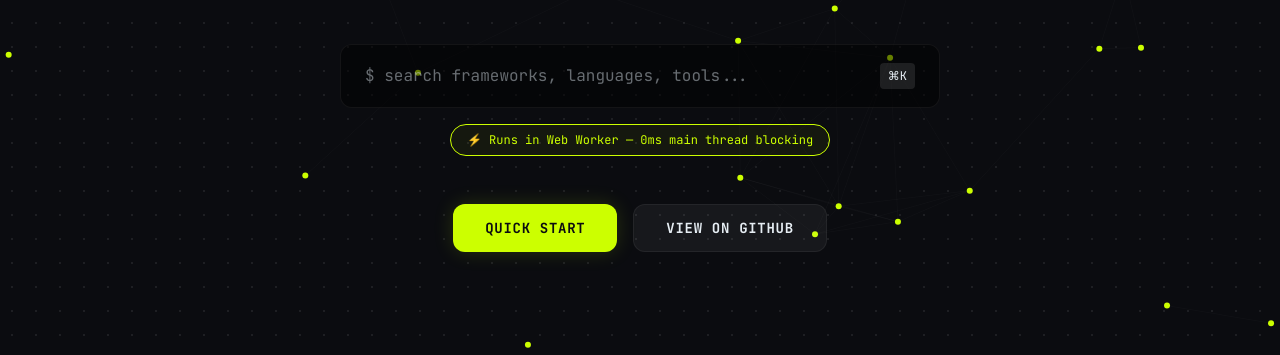
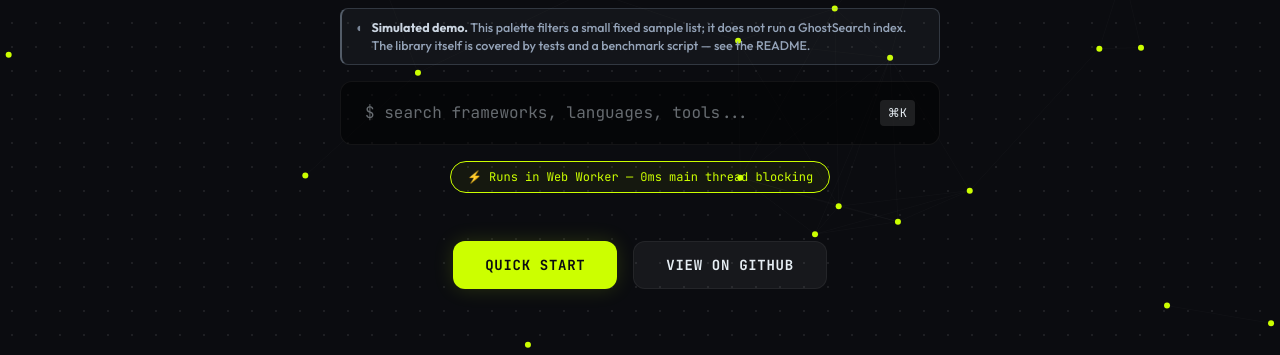
Before and after one commit to itsoumya-d/ghostsearch, a website: page index.html in a window 1280 px wide. Shown: the part 445-800 px from the top of the page. Drawn offline with nearby package versions, Linux system fonts and the light colour scheme.

Commit message:
docs(demo): label the ghostsearch demo as simulated
The demo page does not load the library or open a peer connection - the output
shown is scripted. Labelled so it is not mistaken for a live product run.

```diff
--- a/index.html
+++ b/index.html
@@ -819,6 +819,7 @@
             <p class="hero-subtitle" style="margin-top: 24px;">Client-side full-text search engine optimized for static sites and serverless architectures. Fast, lightweight, and completely free.</p>
 
             <div class="search-demo" style="display: flex; flex-direction: column; align-items: center;">
+                <div class="sim-note" style="display:flex;align-items:flex-start;gap:9px;margin:0 0 16px;padding:9px 13px;border:1px solid rgba(148,163,184,.25);border-left:2px solid rgba(148,163,184,.5);border-radius:8px;background:rgba(148,163,184,.06);color:#94a3b8;font-size:12.5px;line-height:1.5;text-align:left;font-family:inherit;font-weight:400;"><span aria-hidden="true" style="flex:none;opacity:.8;">&#9686;</span><span><strong style="color:#cbd5e1;font-weight:600;">Simulated demo.</strong> This palette filters a small fixed sample list; it does not run a GhostSearch index. The library itself is covered by tests and a benchmark script &mdash; see the README.</span></div>
                 <div class="cmd-k-trigger" id="cmd-k-btn">
                     <span class="cmd-k-placeholder">$ search frameworks, languages, tools...</span>
                     <span class="cmd-k-shortcut">⌘K</span>
```
